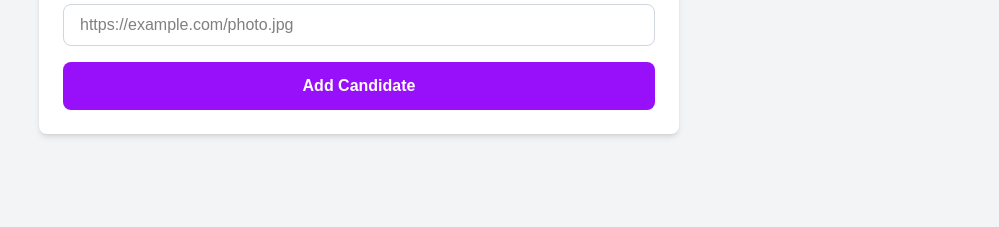
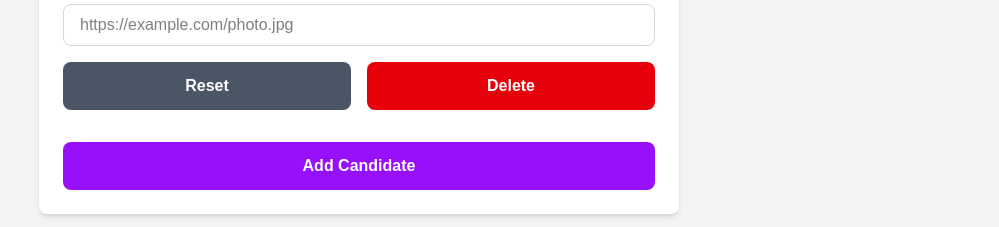
Before and after one commit to AF-Nexus21/af-nexus, a Next.js app: page /intrams/admin/add-candidate in a window 1280 px wide. Shown: the part 491-718 px from the top of the page, without its empty margins (281-1280 px from the left). Built offline with nearby package versions, Linux system fonts and the light colour scheme; no server answers.

Commit message:
Added Reset and Delete buttons for Add Candidate

```diff
--- a/app/intrams/admin/add-candidate/page.tsx
+++ b/app/intrams/admin/add-candidate/page.tsx
@@ -72,6 +72,95 @@ export default function AddCandidatePage() {
       setLoading(false);
     }
   };
+
+  // ✅ RESET FORM
+  async function handleReset() {
+    // Kumpirmahin muna
+    const confirmReset = await window.confirm(
+      "Are you sure you want to reset the form? This will clear all fields."
+    );
+    if (!confirmReset) return;
+
+    setNumber("");
+    setName("");
+    setGender("male");
+    setSection("");
+    setPhotoUrl("");
+    setMessage(null);
+    setMessageType("");
+  }
+
+  // ✅ DELETE CANDIDATE
+  async function handleDelete() {
+    // Kailangan mo ng candidate ID para ma-delete
+    if (!number.trim()) {
+      setMessage("Please enter a candidate number to delete.");
+      setMessageType("error");
+      return;
+    }
+
+    const confirmDelete = await window.confirm(
+      `Are you sure you want to delete candidate #${number}?`
+    );
+    if (!confirmDelete) return;
+
+    setLoading(true);
+    setMessage(null);
+    setMessageType("");
+
+    try {
+      // Hanapin yung candidate base sa number at gender
+      const { data, error: fetchError } = await supabase
+        .from("candidates")
+        .select("id")
+        .eq("number", parseInt(number))
+        .eq("gender", gender)
+        .maybeSingle();
+
+      if (fetchError) {
+        setMessage(fetchError.message);
+        setMessageType("error");
+        return;
+      }
+
+      if (!data) {
+        setMessage("Candidate not found. Please check the number and gender.");
+        setMessageType("error");
+        return;
+      }
+
+      // I-delete yung candidate
+      const { error } = await supabase
+        .from("candidates")
+        .delete()
+        .eq("id", data.id);
+
+      if (error) {
+        setMessage(error.message);
+        setMessageType("error");
+        return;
+      }
+
+      setMessage("Candidate deleted successfully!");
+      setMessageType("success");
+      setLoading(false);
+
+      // Reset form pagkatapos mag-delete
+      setNumber("");
+      setName("");
+      setGender("male");
+      setSection("");
+      setPhotoUrl("");
+
+      setTimeout(() => {
+        router.push("/intrams/admin/dashboard");
+      }, 1500);
+    } catch (error) {
+      setMessage("Something went wrong. Please try again.");
+      setMessageType("error");
+      setLoading(false);
+    }
+  }
 
   return (
     <main className="min-h-screen bg-gray-100">
@@ -162,10 +251,31 @@ export default function AddCandidatePage() {
               </div>
             )}
 
+            {/* ✅ RESET AT DELETE BUTTONS */}
+            <div className="mt-4 flex gap-4">
+              <button
+                type="button"
+                onClick={handleReset}
+                disabled={loading}
+                className="w-1/2 rounded-lg bg-gray-600 px-6 py-3 font-semibold text-white transition hover:bg-gray-700 disabled:opacity-50 disabled:cursor-not-allowed"
+              >
+                {loading ? "Loading..." : "Reset"}
+              </button>
+
+              <button
+                type="button"
+                onClick={handleDelete}
+                disabled={loading}
+                className="w-1/2 rounded-lg bg-red-600 px-6 py-3 font-semibold text-white transition hover:bg-red-700 disabled:opacity-50 disabled:cursor-not-allowed"
+              >
+                {loading ? "Loading..." : "Delete"}
+              </button>
+            </div>
+
             <button
               type="submit"
               disabled={loading}
-              className="w-full rounded-lg bg-purple-600 px-6 py-3 font-semibold text-white transition hover:bg-purple-700 disabled:opacity-50 disabled:cursor-not-allowed"
+              className="mt-4 w-full rounded-lg bg-purple-600 px-6 py-3 font-semibold text-white transition hover:bg-purple-700 disabled:opacity-50 disabled:cursor-not-allowed"
             >
               {loading ? "Loading..." : "Add Candidate"}
             </button>
```
